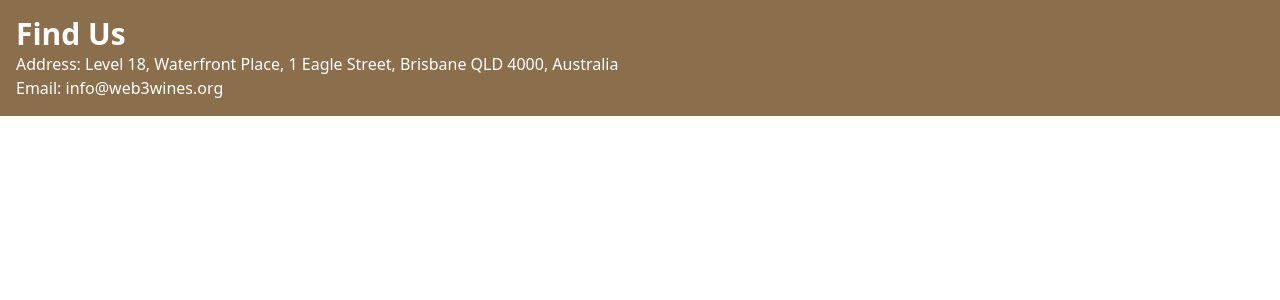
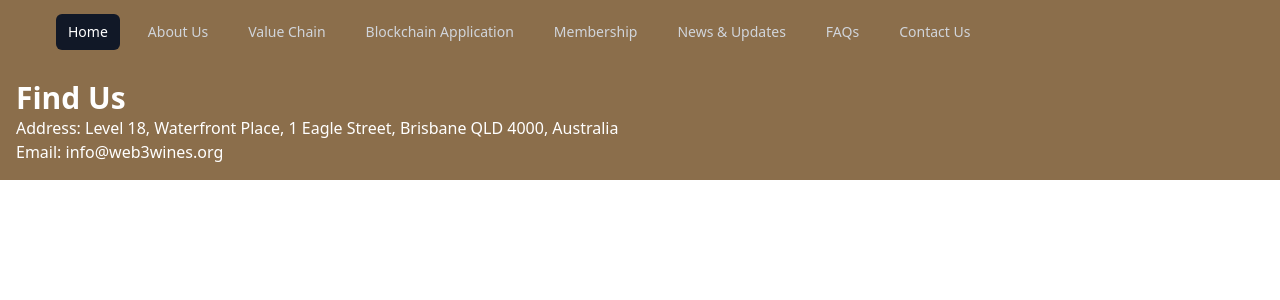
Before and after one commit to dltxio/web3wines-website, a React (Vite) app: page /about_us in a window 1280 px wide. Shown: the top 300 px of the page. Built offline with nearby package versions, Linux system fonts and the light colour scheme; a web font is replaced by a local one; what tailwind-heropatterns would draw is missing.

Commit message:
working on NavBar

```diff
--- a/package.json
+++ b/package.json
@@ -26,6 +26,8 @@
     "prepare": "husky install"
   },
   "dependencies": {
+    "@headlessui/react": "^1.7.17",
+    "@heroicons/react": "^2.0.18",
     "react": "^18.2.0",
     "react-dom": "^18.2.0",
     "react-router-dom": "^6.4.5",
--- a/src/components/Footer.tsx
+++ b/src/components/Footer.tsx
@@ -10,4 +10,4 @@
             </div>
         </footer>
     );
-};
+}
--- a/src/components/Hero.tsx
+++ b/src/components/Hero.tsx
@@ -6,4 +6,4 @@
             </div>
         </div>
     );
-};
+}
--- a/src/components/NavBar.tsx
+++ b/src/components/NavBar.tsx
@@ -1,29 +1,81 @@
-// import { useState } from 'react';
-import { Link } from 'react-router-dom';
+import { Disclosure } from '@headlessui/react'
+import { Bars3Icon, XMarkIcon } from '@heroicons/react/24/outline'
 
-const NavBar = () => {
-    // const [menuOpen, setMenuOpen] = useState(false);
-    //
-    // // const toggleMenu = () => {
-    // //     setMenuOpen(!menuOpen);
-    // // };
+const navigation = [
+    { name: 'Home', href: '/', current: true },
+    { name: 'About Us', href: '/about_us', current: false },
+    { name: 'Value Chain', href: '/value_chain', current: false },
+    { name: 'Blockchain Application', href: '/blockchain_app', current: false },
+    { name: 'Membership', href: '/membership', current: false },
+    { name: 'News & Updates', href: '/news', current: false },
+    { name: 'FAQs', href: '/faqs', current: false },
+    { name: 'Contact Us', href: '/contact_us', current: false },
+]
 
+function classNames(...classes) {
+    return classes.filter(Boolean).join(' ')
+}
+
+export default function Example() {
     return (
-        <nav className="fixed w-full mx-auto flex flex-col md:justify-center items-center bg-navbar p-4">
-            <div className="container">
-                <div className="flex flex-col lg:flex-row space-x-20">
-                    <Link to="/" className="text-white hover:text-blue-200">HOME</Link>
-                    <Link to="/about_us" className="text-white hover:text-blue-200">ABOUT US</Link>
-                    <Link to="/value_chain" className="text-white hover:text-blue-200">WINE INDUSTRY VALUE CHAIN</Link>
-                    <Link to="/blockchain_app" className="text-white hover:text-blue-200">BLOCKCHAIN APPLICATION</Link>
-                    <Link to="/membership" className="text-white hover:text-blue-200">MEMBERSHIP</Link>
-                    <Link to="/news" className="text-white hover:text-blue-200">NEWS & UPDATES</Link>
-                    <Link to="/faqs" className="text-white hover:text-blue-200">FAQs</Link>
-                    <Link to="/contact_us" className="text-white hover:text-blue-200">CONTACT US</Link>
-                </div>
-            </div>
-        </nav>
-    );
-};
+        <Disclosure as="nav" className="bg-navbar">
+            {({ open }) => (
+                <>
+                    <div className="mx-auto max-w-7xl px-2 sm:px-6 lg:px-8">
+                        <div className="relative flex h-16 items-center justify-between">
+                            <div className="absolute inset-y-0 left-0 flex items-center sm:hidden">
+                                <Disclosure.Button className="relative inline-flex items-center justify-center rounded-md p-2 text-gray-400 hover:bg-gray-700 hover:text-white focus:outline-none focus:ring-2 focus:ring-inset focus:ring-white">
+                                    <span className="absolute -inset-0.5" />
+                                    <span className="sr-only">Open main menu</span>
+                                    {open ? (
+                                        <XMarkIcon className="block h-6 w-6" aria-hidden="true" />
+                                    ) : (
+                                        <Bars3Icon className="block h-6 w-6" aria-hidden="true" />
+                                    )}
+                                </Disclosure.Button>
+                            </div>
+                            <div className="flex flex-1 items-center justify-center sm:items-stretch sm:justify-start">
+                                <div className="hidden sm:ml-6 sm:block">
+                                    <div className="flex space-x-4">
+                                        {navigation.map((item) => (
+                                            <a
+                                                key={item.name}
+                                                href={item.href}
+                                                className={classNames(
+                                                    item.current ? 'bg-gray-900 text-white' : 'text-gray-300 hover:bg-gray-700 hover:text-white',
+                                                    'rounded-md px-3 py-2 text-sm font-medium'
+                                                )}
+                                                aria-current={item.current ? 'page' : undefined}
+                                            >
+                                                {item.name}
+                                            </a>
+                                        ))}
+                                    </div>
+                                </div>
+                            </div>
+                        </div>
+                    </div>
 
-export default NavBar;
+                    <Disclosure.Panel className="sm:hidden">
+                        <div className="space-y-1 px-2 pb-3 pt-2">
+                            {navigation.map((item) => (
+                                <Disclosure.Button
+                                    key={item.name}
+                                    as="a"
+                                    href={item.href}
+                                    className={classNames(
+                                        item.current ? 'bg-gray-900 text-white' : 'text-gray-300 hover:bg-gray-700 hover:text-white',
+                                        'block rounded-md px-3 py-2 text-base font-medium'
+                                    )}
+                                    aria-current={item.current ? 'page' : undefined}
+                                >
+                                    {item.name}
+                                </Disclosure.Button>
+                            ))}
+                        </div>
+                    </Disclosure.Panel>
+                </>
+            )}
+        </Disclosure>
+    )
+}
--- a/src/pages/Landing.tsx
+++ b/src/pages/Landing.tsx
@@ -1,7 +1,7 @@
 import React, { useLayoutEffect } from "react";
 import {PageLayout } from "../components";
 import { DAOMasterLabs, DLTx, Blockstars, NeldnerRoad, SmartTradeNetworks } from "../images";
-import { Hero } from "../components/Hero";
+import { Hero } from "../components";
 
 const Landing: React.FC = () => {
   useLayoutEffect(() => {
```
Also changed, not shown: 2 other files (tests, documents, lock files or other folders).
